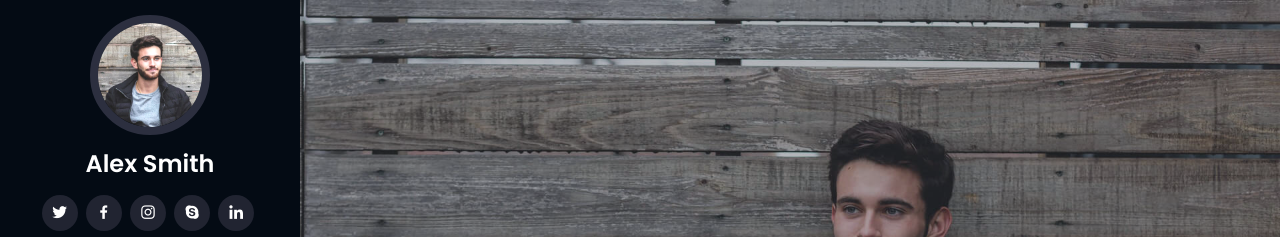
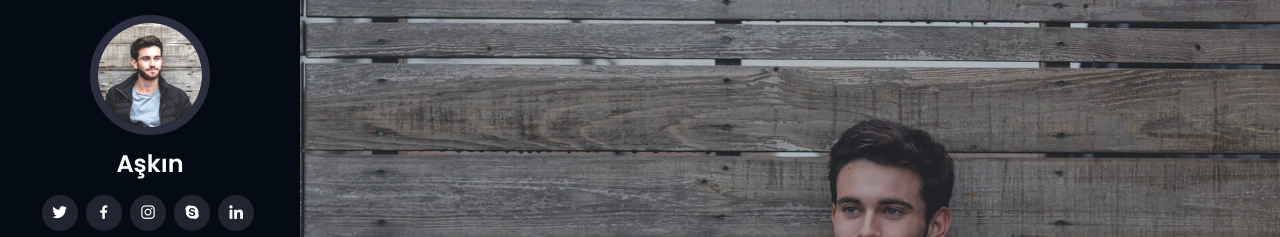
Before and after one commit to asknksk/second-site.github.io, a plain HTML site: page index.html in a window 1280 px wide. Shown: the top 237 px of the page. Drawn offline with nearby package versions, Linux system fonts and the light colour scheme.

Commit message:
name changed

```diff
--- a/index.html
+++ b/index.html
@@ -46,7 +46,7 @@
 
       <div class="profile">
         <img src="assets/img/profile-img.jpg" alt="" class="img-fluid rounded-circle">
-        <h1 class="text-light"><a href="index.html">Alex Smith</a></h1>
+        <h1 class="text-light"><a href="index.html">Aşkın</a></h1>
         <div class="social-links mt-3 text-center">
           <a href="#" class="twitter"><i class="bx bxl-twitter"></i></a>
           <a href="#" class="facebook"><i class="bx bxl-facebook"></i></a>
```
